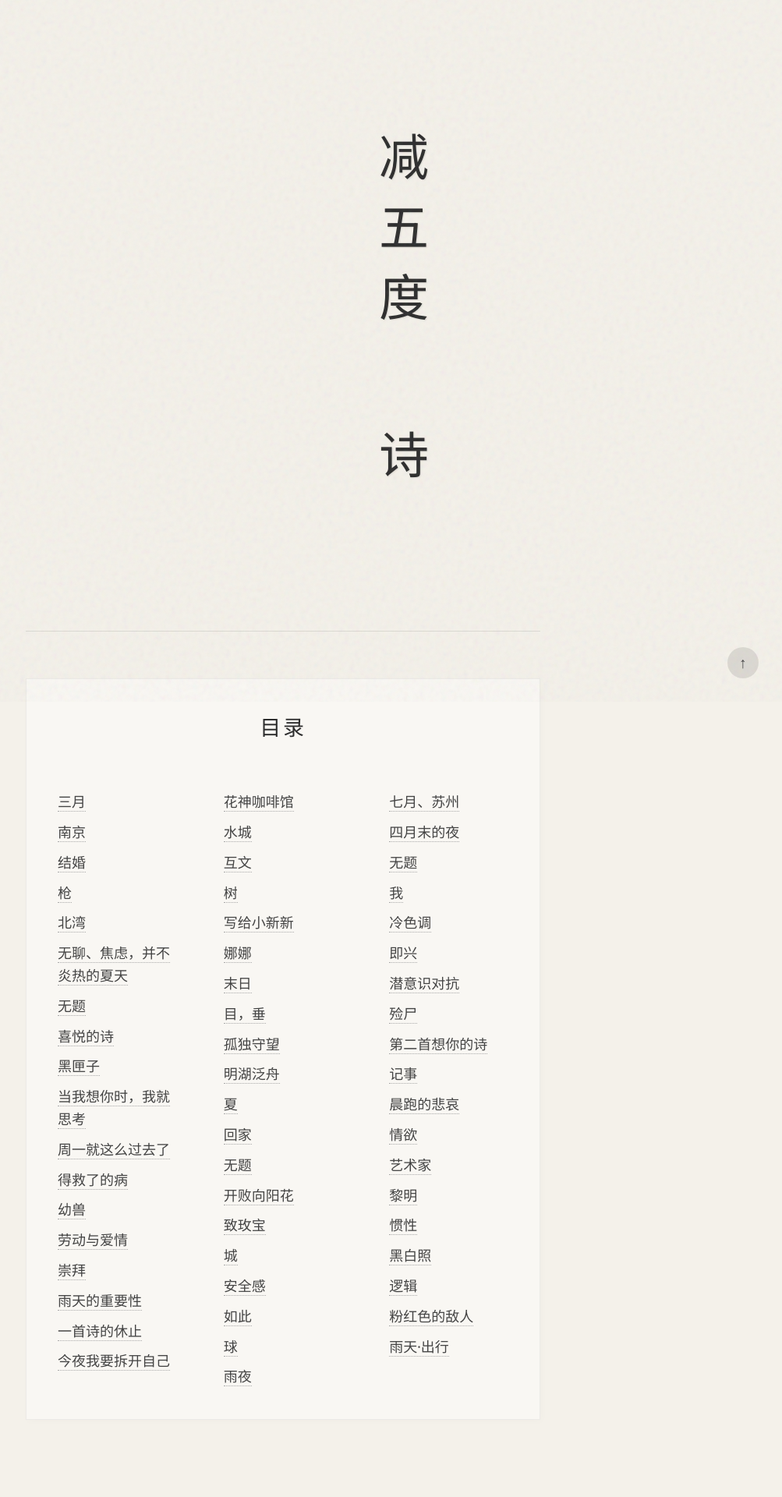
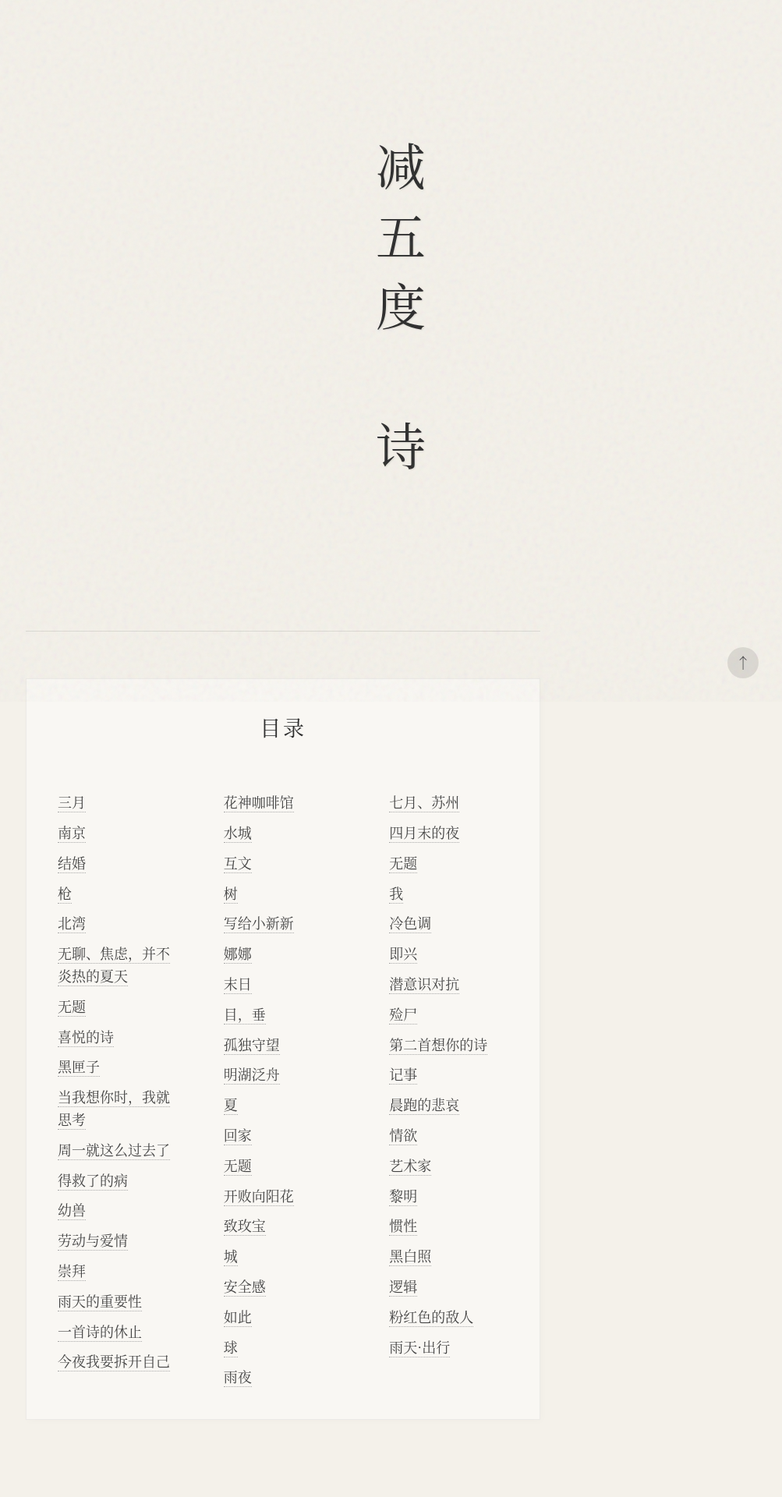
Before and after one commit to Lavande/poems, a Jekyll site: the page docs/index.html, which Jekyll copies as it is, in a window 1280 px wide. Shown: the top 1920 px of the page at 78% size, without its empty margins (277-1280 px from the left). Built offline with Jekyll 4.4.1, drawn with Linux system fonts in a browser that asks for light colours.

Commit message:
Update: Fix fonts on mobile (add Noto Serif SC) and layout adjustments

```diff
--- a/assets/css/style.css
+++ b/assets/css/style.css
@@ -10,7 +10,7 @@
 }
 
 body {
-  font-family: "Songti SC", "Noto Serif SC", "SimSun", Georgia, serif;
+  font-family: "Songti SC", "STSong", "华文宋体", "PT Serif", "Source Han Serif SC", "Noto Serif SC", "Noto Serif CJK SC", "SimSun", "宋体", "Times New Roman", Times, serif;
   background-color: #f4f1ea; /* Old paper color */
   color: #2c2c2c;
   line-height: 1.6;
--- a/docs/assets/css/style.css
+++ b/docs/assets/css/style.css
@@ -10,7 +10,7 @@
 }
 
 body {
-  font-family: "Songti SC", "Noto Serif SC", "SimSun", Georgia, serif;
+  font-family: "Songti SC", "STSong", "华文宋体", "PT Serif", "Source Han Serif SC", "Noto Serif SC", "Noto Serif CJK SC", "SimSun", "宋体", "Times New Roman", Times, serif;
   background-color: #f4f1ea; /* Old paper color */
   color: #2c2c2c;
   line-height: 1.6;
--- a/docs/index.html
+++ b/docs/index.html
@@ -5,6 +5,9 @@
   <meta name="viewport" content="width=device-width, initial-scale=1">
   <title>减五度 诗</title>
   <link rel="stylesheet" href="assets/css/style.css">
+<link rel="preconnect" href="https://fonts.googleapis.com">
+<link rel="preconnect" href="https://fonts.gstatic.com" crossorigin>
+<link href="https://fonts.googleapis.com/css2?family=Noto+Serif+SC:wght@400;700&display=swap" rel="stylesheet">
 </head>
 <body>
   <div class="noise-overlay"></div>
```
Also changed, not shown: scripts/build.py (+7 -0 lines).
